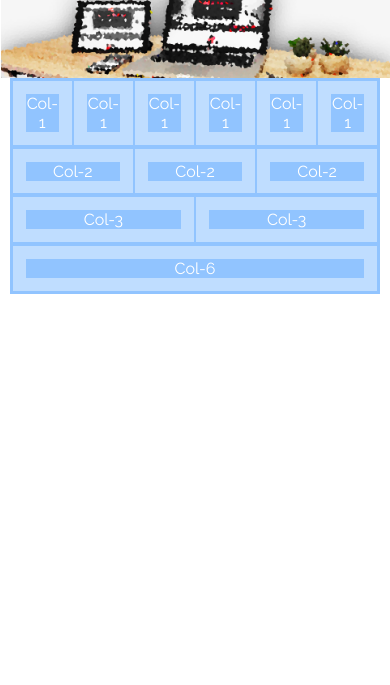
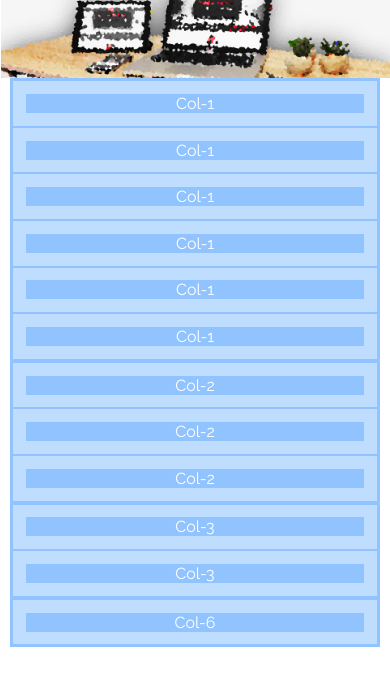
Before and after one commit to WalterAndCato/Html_Css_Kurs2, a plain HTML site: page Webdesign Made Simple/index.html in a window 390 px wide. Shown: the part 53-738 px from the top of the page. Drawn offline with Linux system fonts and the light colour scheme.

Commit message:
20250128

```diff
--- a/Webdesign Made Simple/index.html
+++ b/Webdesign Made Simple/index.html
@@ -3,6 +3,7 @@
 
 <head>
     <meta charset="utf-8">
+    <meta name="viewport" content="width=device-width, initial-scale=1.0">
     <title>Startseite</title>
     <link rel="stylesheet" type="text/css" href="src/css/styles.css">
     <link rel="preconnect" href="https://fonts.googleapis.com">
--- a/Webdesign Made Simple/src/css/styles.css
+++ b/Webdesign Made Simple/src/css/styles.css
@@ -155,3 +155,30 @@ body {
 .col-6::after {
   content: "Col-6";
 }
+
+
+/*
+
+BREAKPOINTS:
+
+ 480 Pixel (iPhone-Querformat)
+ 768 Pixel (iPad Hochformat)
+1024 Pixel (iPad Querformat)
+
+*/
+
+@media (max-width: 1024px){
+  .col-1 {width: 33.333%;}
+}
+
+@media (max-width: 768px){
+  .col-1 {width: 	50%;}
+  .col-2 {width: 100%;}
+  .col-3 {width: 100%;}
+}
+
+@media (max-width: 480px){
+  .col-1 {width: 100%;}
+  .col-2 {width: 100%;}
+  .col-3 {width: 100%;}
+}
```
Also changed, not shown: Webdesign Made Simple/impressum.html (+1 -0 lines), Webdesign Made Simple/kontakt.html (+1 -0 lines), Webdesign Made Simple/leistungen.html (+1 -0 lines).
